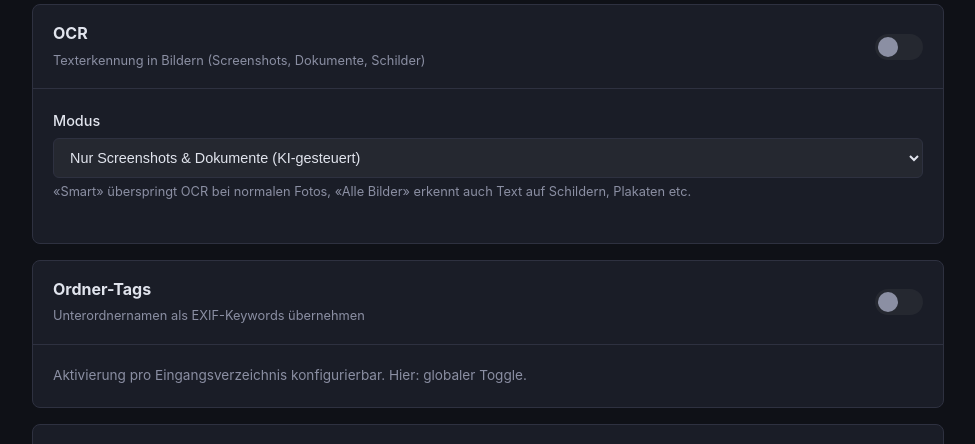
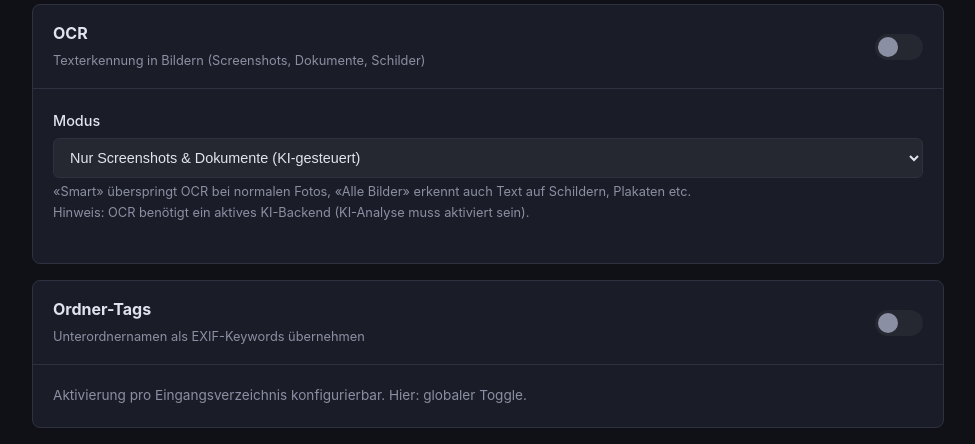
Before and after one commit to marcohediger/mediaassistant, a FastAPI app: template backend/templates/settings.html in a window 1280 px wide. Shown: the part 1475-1919 px from the top of the page, without its empty margins (152-1127 px from the left). Run offline with FastAPI, Linux system fonts and the light colour scheme; the template is opened without the code that fills it, so the values that code supplies are empty; parts of the project's set-up code (start-up, migrations or seed data) failed here and were passed over.

Commit message:
Skip OCR when KI-Analyse module is disabled
OCR depends on the KI backend. If ki_analyse is deactivated,
OCR is now automatically skipped with a clear reason message.
Added a hint in the settings UI about this dependency.

Co-Authored-By: Claude Opus 4.6 <noreply@anthropic.com>

```diff
--- a/backend/pipeline/step_ia04_ocr.py
+++ b/backend/pipeline/step_ia04_ocr.py
@@ -24,6 +24,10 @@ async def execute(job, session) -> dict:
     """IA-04: OCR — Texterkennung via KI."""
     if not await config_manager.is_module_enabled("ocr"):
         return {"status": "skipped", "reason": "module disabled"}
+
+    # OCR benötigt das KI-Backend
+    if not await config_manager.is_module_enabled("ki_analyse"):
+        return {"status": "skipped", "reason": "KI-Analyse deaktiviert (OCR benötigt KI-Backend)"}
 
     url = await config_manager.get("ai.backend_url")
     model = await config_manager.get("ai.model")
--- a/backend/templates/settings.html
+++ b/backend/templates/settings.html
@@ -206,7 +206,8 @@
                 <option value="smart" {{ 'selected' if cfg.ocr_mode == 'smart' else '' }}>Nur Screenshots & Dokumente (KI-gesteuert)</option>
                 <option value="always" {{ 'selected' if cfg.ocr_mode == 'always' else '' }}>Alle Bilder (auch Fotos mit Schildern, Speisekarten etc.)</option>
             </select>
-            <small>«Smart» überspringt OCR bei normalen Fotos, «Alle Bilder» erkennt auch Text auf Schildern, Plakaten etc.</small>
+            <small>«Smart» überspringt OCR bei normalen Fotos, «Alle Bilder» erkennt auch Text auf Schildern, Plakaten etc.<br>
+            Hinweis: OCR benötigt ein aktives KI-Backend (KI-Analyse muss aktiviert sein).</small>
         </div>
     </div>
 </div>
```
